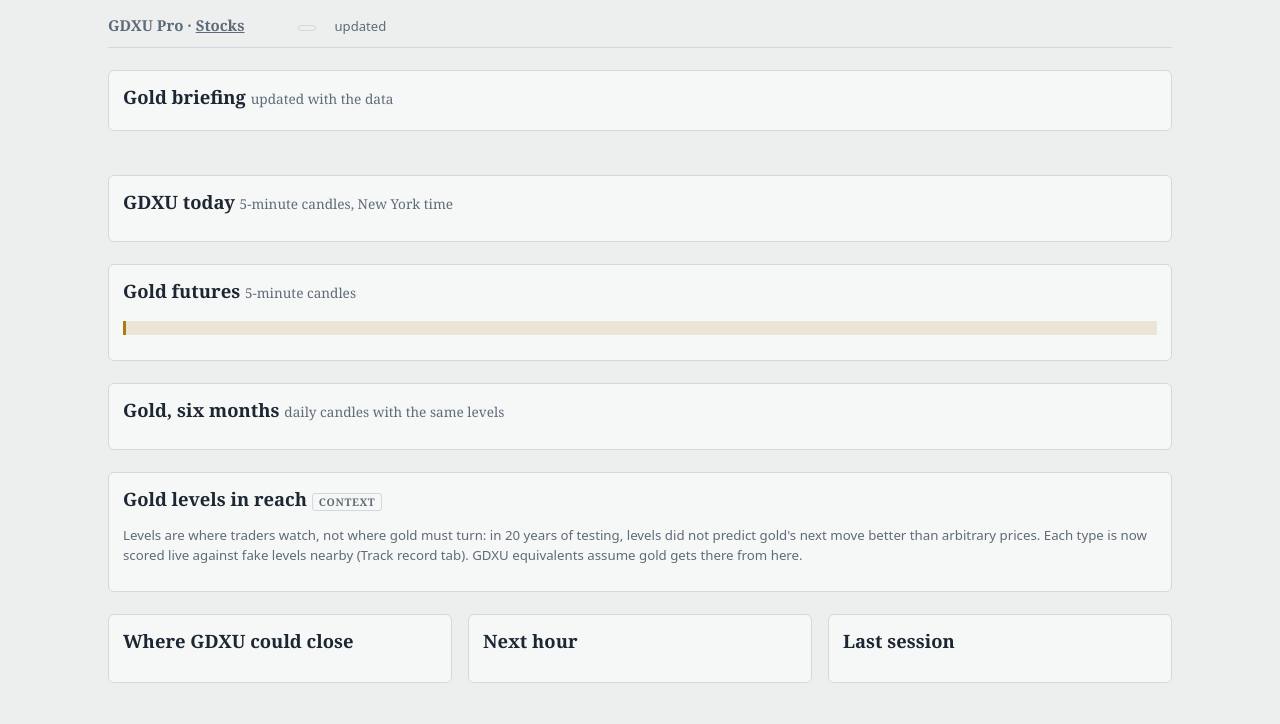
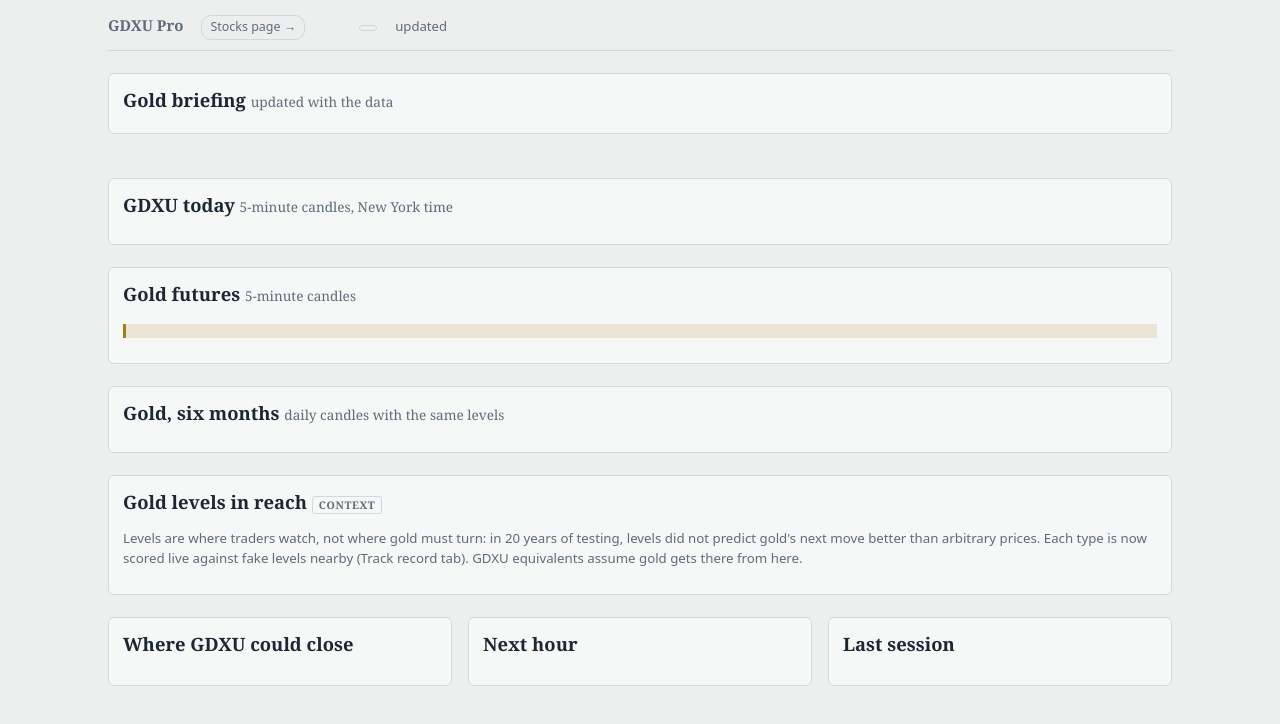
Before and after one commit to royrahal7/gdxu-report, a plain HTML site: page site_template4.html in a window 1280 px wide. Drawn offline with Linux system fonts and the light colour scheme.

Commit message:
Update brand and link structure in site_template4.html

```diff
--- a/site_template4.html
+++ b/site_template4.html
@@ -77,7 +77,7 @@
 </style></head><body><main>
 <header>
   <div class="top">
-    <span class="brand">GDXU Pro &middot; <a href="stocks.html" style="color:inherit">Stocks</a></span>
+    <span class="brand">GDXU Pro</span> <a href="stocks.html" class="pill" style="text-decoration:none">Stocks page &rarr;</a>
     <span class="big" id="hPrice"></span>
     <span id="hChange"></span>
     <span class="pill" id="hStatus"></span>
```
